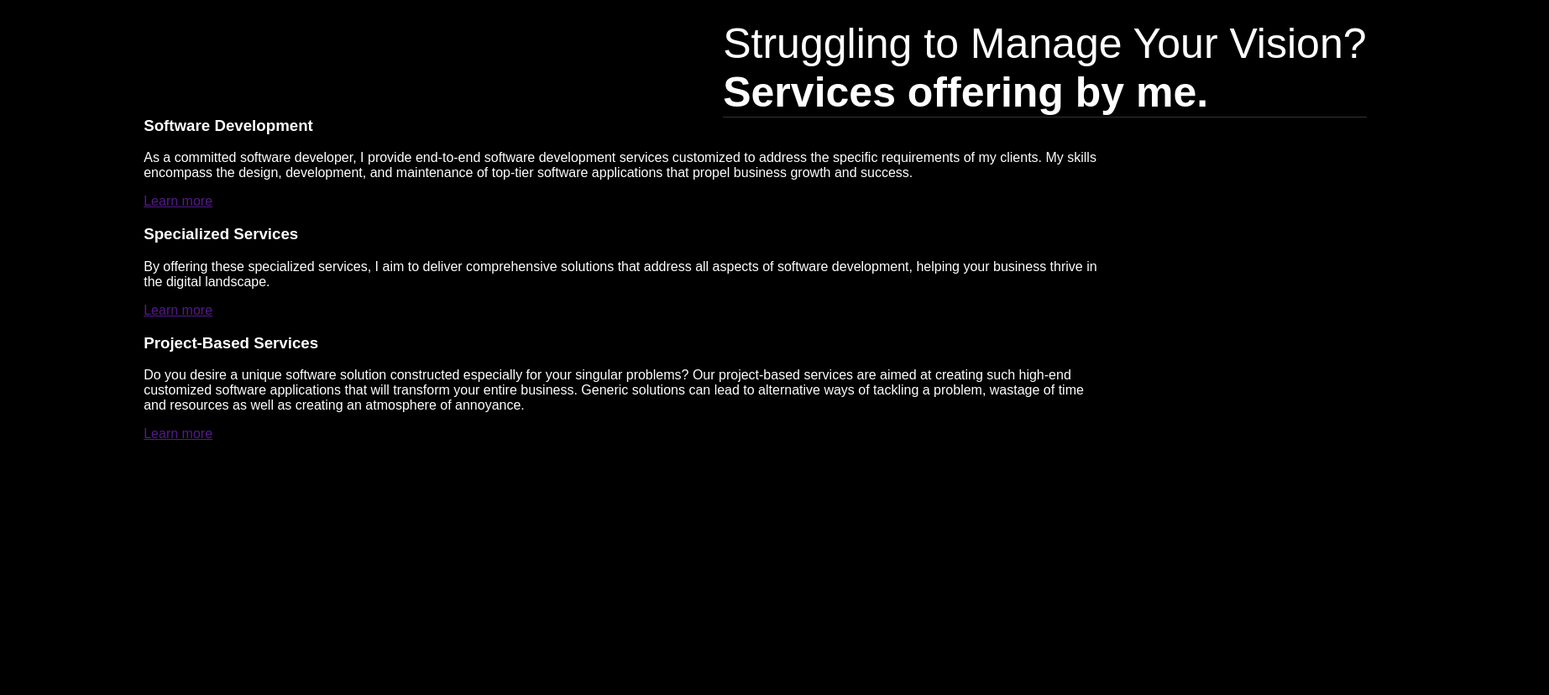
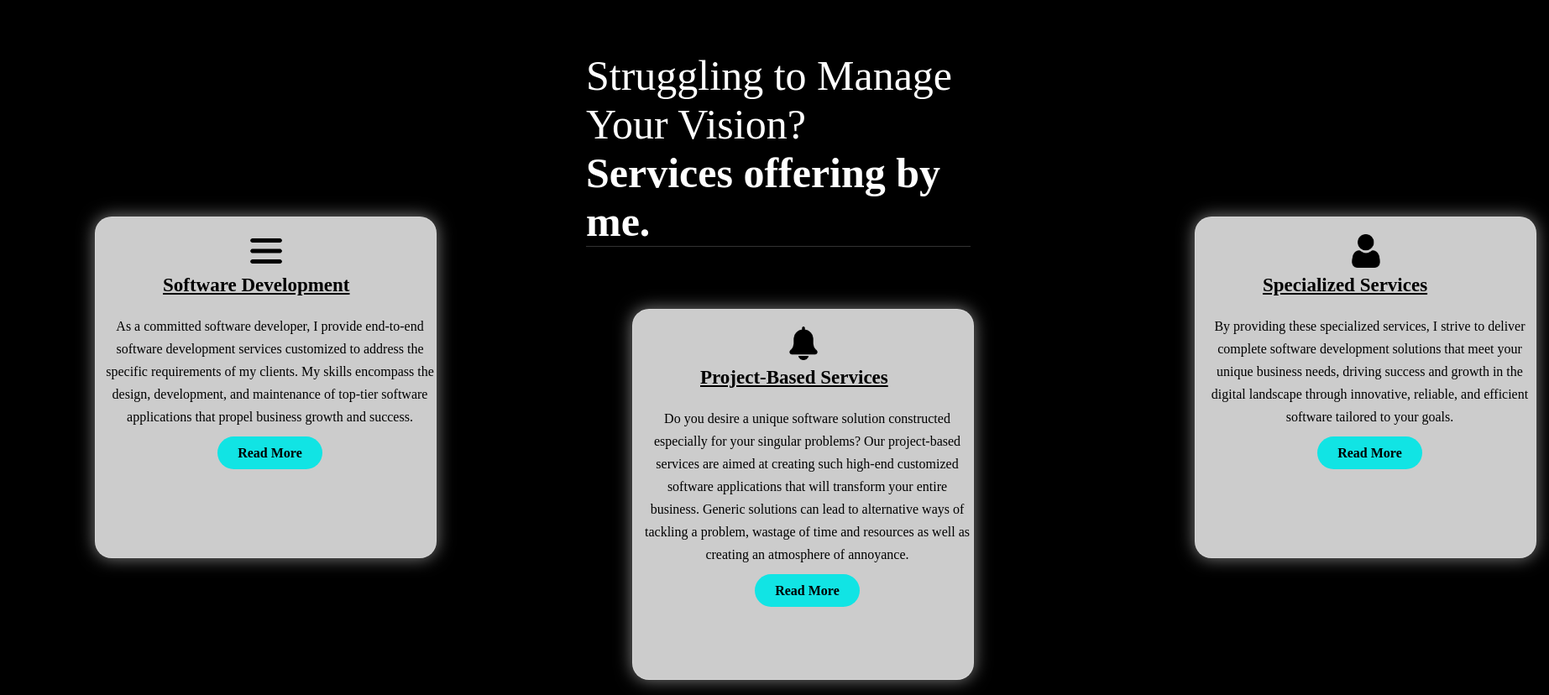
Before and after one commit to dvish2003/My-portFolio-Personal, a website built with webpack: page HTML/index.html in a window 1280 px wide. Shown: the part 767-1595 px from the top of the page at 84% size, 1845 px wide, since content can reach past the window. Built offline with nearby package versions, Linux system fonts and the light colour scheme; a web font is replaced by a local one.

Commit message:
Second section (Service) Commit

```diff
--- a/HTML/index.html
+++ b/HTML/index.html
@@ -26,14 +26,14 @@
   <header class="header">
     <!--Logo Section-->
     <div>
-      <h1 id="HeaderName">Shan</h1>
+      <h1 id="HeaderName">VISH</h1>
     </div>
 
     <!--Navigation Section-->
     <nav>
       <ul>
       <li><a href="">Home</a></li>
-      <li><a href="">Services</a></li>
+      <li><a href="#S7-Service">Services</a></li>
       <li><a href="">About me</a></li>
       <li><a href="">Project</a></li>
       <li><a href="">Work with us</a></li>
@@ -70,42 +70,52 @@
   </header>
   <main>
     <section>
-<div>
-  <h3>
-    Software Development
-  </h3>
+      <div class="box">
+        <div class="card">
+          <img src="../Asset/Image/more.png" width="40" height="40">
+          <h5> <u>Software Development</u></h5>
+          <div class="pra">
             <p>
               As a committed software developer, I provide end-to-end software development services customized to address the specific requirements of my clients. My skills encompass the design, development, and maintenance of top-tier software applications that propel business growth and success.
             </p>
-<a href="">Learn more</a>
+            <p style="text-align: center"></p>
+            <a class="button" href="#">Read More</a>
           </div>
-
-<div>
-  <h3>
-    Specialized Services
-  </h3>
+        </div>
+      </div>
+  <div class="box">
+        <div class="card">
+          <img src="../Asset/Image/user%20(1).png" width="40" height="40">
+          <h5> <u>Specialized Services</u></h5>
+          <div class="pra">
             <p>
-  By offering these specialized services, I aim to deliver comprehensive solutions that address all aspects of software development, helping your business thrive in the digital landscape.
-</p>
-  <a href="">Learn more</a>
+              By providing these specialized services, I strive to deliver complete software development solutions that meet your unique business needs, driving success and growth in the digital landscape through innovative, reliable, and efficient software tailored to your goals.            </p>
+            <p style="text-align: center"></p>
+            <a class="button" href="#">Read More</a>
           </div>
-
-<div>
-  <h3>
-    Project-Based Services
-  </h3>
+        </div>
+      </div>
+  <div class="box">
+        <div id="card" class="card">
+<img src="../Asset/Image/bell.png" width="40" height="40">
+          <h5> <u> Project-Based Services</u></h5>
+          <div class="pra">
             <p>
               Do you desire a unique software solution constructed especially for your singular problems? Our project-based services are aimed at creating such high-end customized software applications that will transform your entire business. Generic solutions can lead to alternative ways of tackling a problem, wastage of time and resources as well as creating an atmosphere of annoyance.
             </p>
-  <a href="">Learn more</a>
+            <p style="text-align: center"></p>
+            <a class="button" href="#">Read More</a>
           </div>
+        </div>
+      </div>
+
     </section>
   </main>
 </section>
 
 
 
-
+<br><br><br><br><br><br>
 <section id="S2 About Me">
 
   <!--About me section Include the galler section-->
--- a/css/Style(Section1).css
+++ b/css/Style(Section1).css
@@ -1,5 +1,5 @@
 *{
-  font-family: 'Inder', sans-serif;
+  font-family: Inder;
 
 }
 .hero{
@@ -12,8 +12,7 @@
   position: relative;
   width: 90%;
   height: 690px;
-  left: 80px;
-  margin: 0 auto;
+  left: 110px;
 }
 
 #My-Profile-Photo{
@@ -27,11 +26,13 @@ section:nth-child(1) > header {
   top: 0;
   left: 0;
   width: 100%;
-  height: 50px;
+  height: 30px;
   padding: 20px 100px;
   background-color: rgba(0, 0, 0, 0.7);
   backdrop-filter: blur(10px);
+  /*
   -webkit-backdrop-filter: blur(10px);
+  */
   z-index: 10;
   display: flex;
   justify-content: space-between;
@@ -43,7 +44,7 @@ section:nth-child(1) > header > div {
   font-size: 20px;
   font-weight: bold;
   position: relative;
-  left: 100px;
+  left: 15px;
 }
 
 section:nth-child(1) > header > nav {
@@ -83,13 +84,13 @@ nav ul li a{
   color: #cccccc;
 }
 nav ul li a:hover{
-  color: #139B8C;
+  color: #11E4E4;
 }
 
 section:nth-child(1)>main>section:nth-child(1)>#Hello-Word{
   font-size: 80px;
   position: relative;
-  top: 130px;
+  top: 60px;
   font-family: 'Inder', sans-serif;
   font-weight: normal;
   font-style: italic;
@@ -98,7 +99,7 @@ section:nth-child(1)>main>section:nth-child(1)>#My-name{
   font-size: 80px;
   position: absolute;
   left: 250px;
-  top: 140px;
+  top: 80px;
   font-weight: bold;
 }
 
@@ -158,7 +159,7 @@ section:nth-child(1)>main>section:nth-child(1)>#Download-Cv{
   cursor: pointer;
   transition: background-color 0.2s ease-in-out;
   position: absolute;
-  top: 550px;
+  top: 570px;
 }
 section:nth-child(1)>main>section:nth-child(1)>#Download-Cv1{
   background-color: #11E4E4;
@@ -174,7 +175,7 @@ section:nth-child(1)>main>section:nth-child(1)>#Download-Cv1{
   cursor: pointer;
   transition: background-color 0.2s ease-in-out;
   position: absolute;
-  top: 550px;
+  top: 570px;
 }
 section:nth-child(1)>main>section:nth-child(1)>#Download-Cv:hover {
   background-color: white;
--- a/css/Style(Section2).css
+++ b/css/Style(Section2).css
@@ -2,21 +2,250 @@
     background: black;
     position: relative;
     width: 90%;
-    height: 1000px;
+    height: 900px;
+    left: 110px;
+
+}
+
+#S7-Service>header>#Vision{
+    font-size: 21px;
+    position: absolute;
+    right: 100px;
+    font-size: 50px;
+    top: 58px;
+    left: 580px;
     margin: 0 auto;
-    left: 100px;
+    border-bottom: 1px solid rgba(255, 255, 255, 0.2);
+     display: inline-block;
 
 
 }
 
-#S7-Service>header>#Vision{
-    position: relative;
-    right: 100px;
-    font-size: 50px;
-    top: 20px;
-    left: 690px;
-    margin: 0 auto;
-    border-bottom: 1px solid rgba(255, 255, 255, 0.2);
-    display: inline-block;
+.box:nth-child(1){
+  display: flex;
+  justify-content: center;
+  align-items: center;
+  min-height: 400px;
+  position: absolute;
+  left: -20px;
+  top: 240px;
+}
+.box:nth-child(2){
+  display: flex;
+  justify-content: center;
+  align-items: center;
+  min-height: 400px;
+  position: absolute;
+  left: 1290px;
+  top: 240px;
+}
+.box:nth-child(3){
+  display: flex;
+  justify-content: center;
+  align-items: center;
+  min-height: 400px;
+  position: absolute;
+  top: 350px;
+  left: 620px;
+}
+
+.card {
+  height: 365px;
+  width: 335px;
+  padding: 20px 35px;
+  background: #cccccc;
+  border-radius: 20px;
+  max-width: 335px;
+  margin: 15px;
+  position: relative;
+  overflow: hidden;
+  text-align: center;
+  box-shadow: 0px 0px 20px  rgba(255, 255, 255, 0.5);
+  border: 1px solid rgba(255, 255, 255, 0.2);
+}
+
+/*.card i{
+  font-size: 50px;
+  display: block;
+  text-align: center;
+  margin: 25px 0px;
+  color: red;
+}*/
+
+#card{
+  height: 400px;
+  width: 335px;
+  padding: 20px 35px;
+  background: #cccccc;
+  border-radius: 20px;
+  margin: 15px;
+  max-width: 335px;
+  position: relative;
+  overflow: hidden;
+  text-align: center;
+  box-shadow: 0px 0px 20px  rgba(255, 255, 255, 0.5);
+  border: 1px solid rgba(255, 255, 255, 0.2);
 
 }
+
+
+h5{
+  position: absolute;
+  top: 30px;
+  left: 80px;
+  color: black;
+  font-size: 23px;
+  margin-bottom: 15px;
+}
+.pra{
+  position: absolute;
+  top: 100px;
+  left: 10px;
+  color: black;
+  font-size: 16px;
+  line-height: 27px;
+  margin-bottom: 25px;
+}
+.card .button{
+  background: #11E4E4;
+  color: black;
+  text-decoration: none;
+  border: 2px solid transparent;
+  font-weight: bold;
+  padding: 9px 22px;
+  border-radius: 30px;
+  transition: .4s;
+}
+.card .button:hover {
+  background: transparent;
+  border: 2px solid black;
+  cursor: pointer;
+  color: black;
+}
+
+#Photo{
+
+}
+
+/*
+!*Software-Development*!
+#S7-Service>main>section>#Software-Development{
+  position: relative;
+  width: 300px;
+  height: 400px;
+  left: 0px;
+  top: 70px;
+  padding: 20px 100px;
+  background-color: rgba(0, 0, 0, 0.7);
+  backdrop-filter: blur(10px);
+  border: 1px solid rgba(255, 255, 255, 0.2);
+}
+#S7-Service>main>section>#Software-Development>header{
+  font-size: 30px;
+  position: absolute;
+  top: 0px;
+   margin: 0 auto
+}
+#S7-Service>main>section>#Software-Development>p {
+  font-size: 25px;
+  text-align: center;
+  position: absolute;
+  left: 0px;
+  top: 50px;
+}
+
+#S7-Service>main>section>#Software-Development>a {
+  font-size: 20px;
+  position: absolute;
+  bottom: 43px;
+  left: 200px;
+  color: #888888;
+}
+#S7-Service>main>section>#Software-Development>a:hover {
+  color: #11E4E4;
+}
+
+
+
+
+!*Specialized-Services*!
+#S7-Service>main>section>#Specialized-Services{
+  position: relative;
+  width: 300px;
+  height: 400px;
+  left: 1212px;
+  bottom: 373px;
+  padding: 20px 100px;
+  background-color: rgba(0, 0, 0, 0.7);
+  backdrop-filter: blur(10px);
+  border: 1px solid rgba(255, 255, 255, 0.2);
+}
+#S7-Service>main>section>#Specialized-Services>header{
+  font-size: 30px;
+  position: absolute;
+  top: 0px;
+   margin: 0 auto
+}
+#S7-Service>main>section>#Specialized-Services>p {
+  font-size: 25px;
+  text-align: center;
+  position: absolute;
+  left: 0px;
+  top: 50px;
+}
+
+#S7-Service>main>section>#Specialized-Services>a {
+  font-size: 20px;
+  position: absolute;
+  bottom: 130px;
+  left: 200px;
+  color: #888888;
+
+}
+#S7-Service>main>section>#Specialized-Services>a:hover {
+  color: #11E4E4;
+}
+
+
+
+#S7-Service>main>section>#Project-Based-Services{
+  position: relative;
+  left: 610px;
+  bottom: 600px;
+  width: 300px;
+  height: 440px;
+  padding: 20px 100px;
+  background-color: rgba(0, 0, 0, 0.7);
+  backdrop-filter: blur(10px);
+  display: flex;
+  align-items: center;
+  cursor: pointer;
+  border: 1px solid rgba(255, 255, 255, 0.2);
+
+
+}
+
+#S7-Service>main>section>#Project-Based-Services>header{
+  font-size: 30px;
+  position: absolute;
+  top: 0px;
+   margin: 0 auto
+}
+#S7-Service>main>section>#Project-Based-Services>p {
+  font-size: 25px;
+  text-align: center;
+  position: absolute;
+  left: 0px;
+  top: 50px;
+}
+#S7-Service>main>section>#Project-Based-Services>a {
+  font-size: 20px;
+  position: absolute;
+  bottom: 15px;
+  left: 200px;
+  color: #888888;
+}
+#S7-Service>main>section>#Project-Based-Services>a:hover {
+  color: #11E4E4;
+}
+*/
```
Also changed, not shown: Asset/Image/bell.png (added), Asset/Image/more.png (added), Asset/Image/user (1).png (added). Lines whose indentation alone changed are shown as unchanged.
